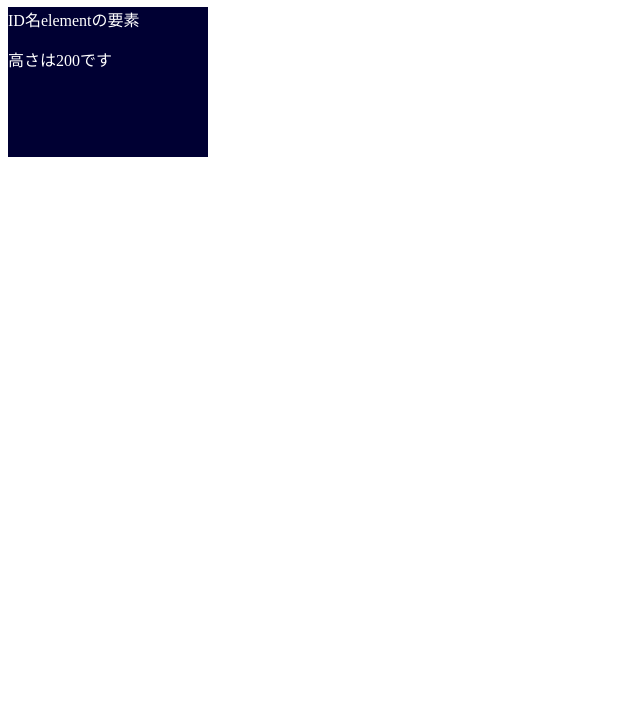
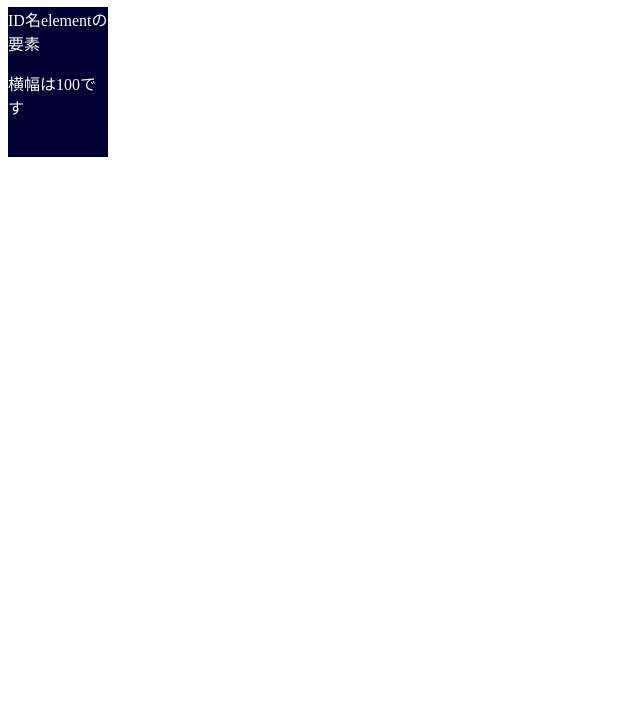
Before and after one commit to 106hi/jQuery-Lesson, a plain HTML site: page practice/height/height.html in a window 1280 px wide. Shown: the part 73-800 px from the top of the page, without its empty margins (0-640 px from the left). Drawn offline with nearby package versions, Linux system fonts and the light colour scheme.

Commit message:
Change width from 200px to 100px of height.js

```diff
--- a/practice/height/height.html
+++ b/practice/height/height.html
@@ -18,7 +18,7 @@
     <h1>Learning jQuery</h1>
     <div id="element">
       <p>ID名elementの要素</p>
-      <p>高さは<span id="result"></span>です</p>
+      <p>横幅は<span id="result"></span>です</p>
     </div>
   </body>
 </html>
--- a/practice/height/height.js
+++ b/practice/height/height.js
@@ -1,5 +1,6 @@
 (function($){
   $(document).ready(function(){
+    $("#element").width("100px");
     var result = $("#element").width();
     $("#result").html(result); //結果出力用
   });
```
